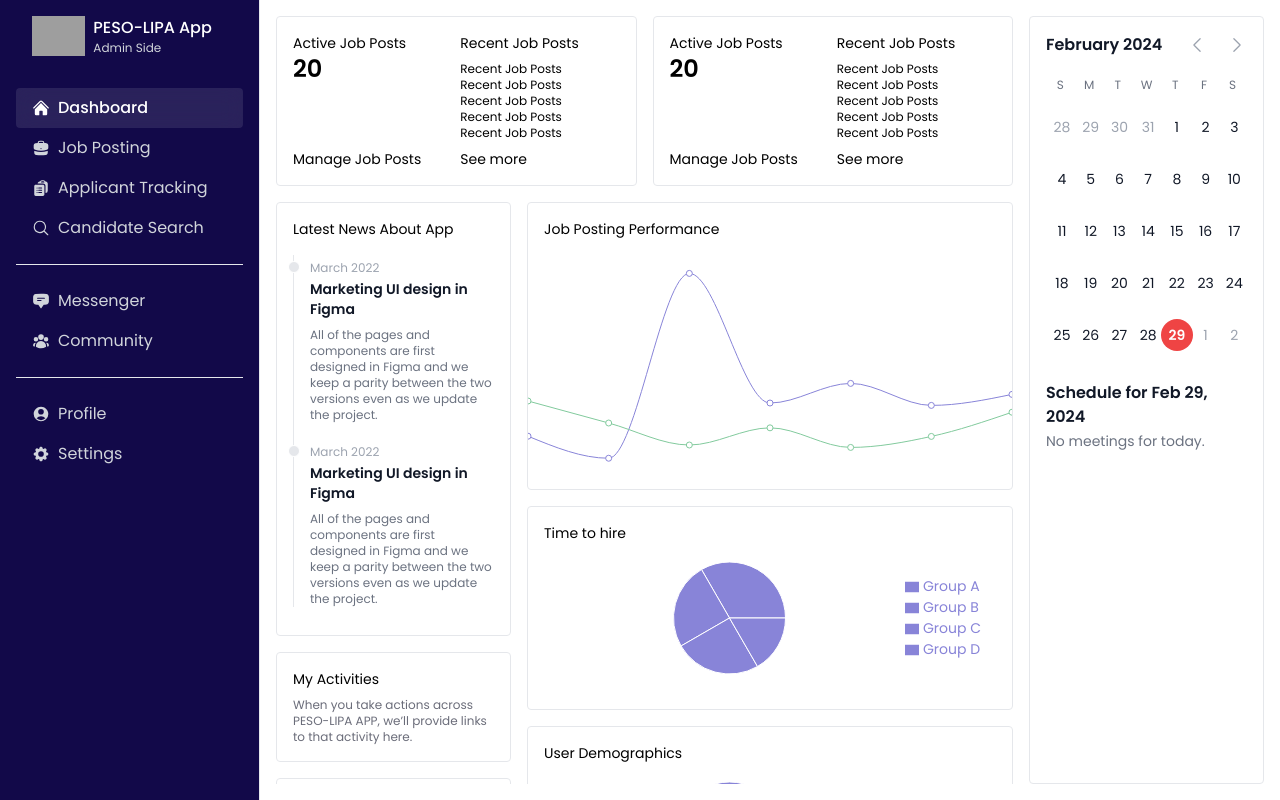
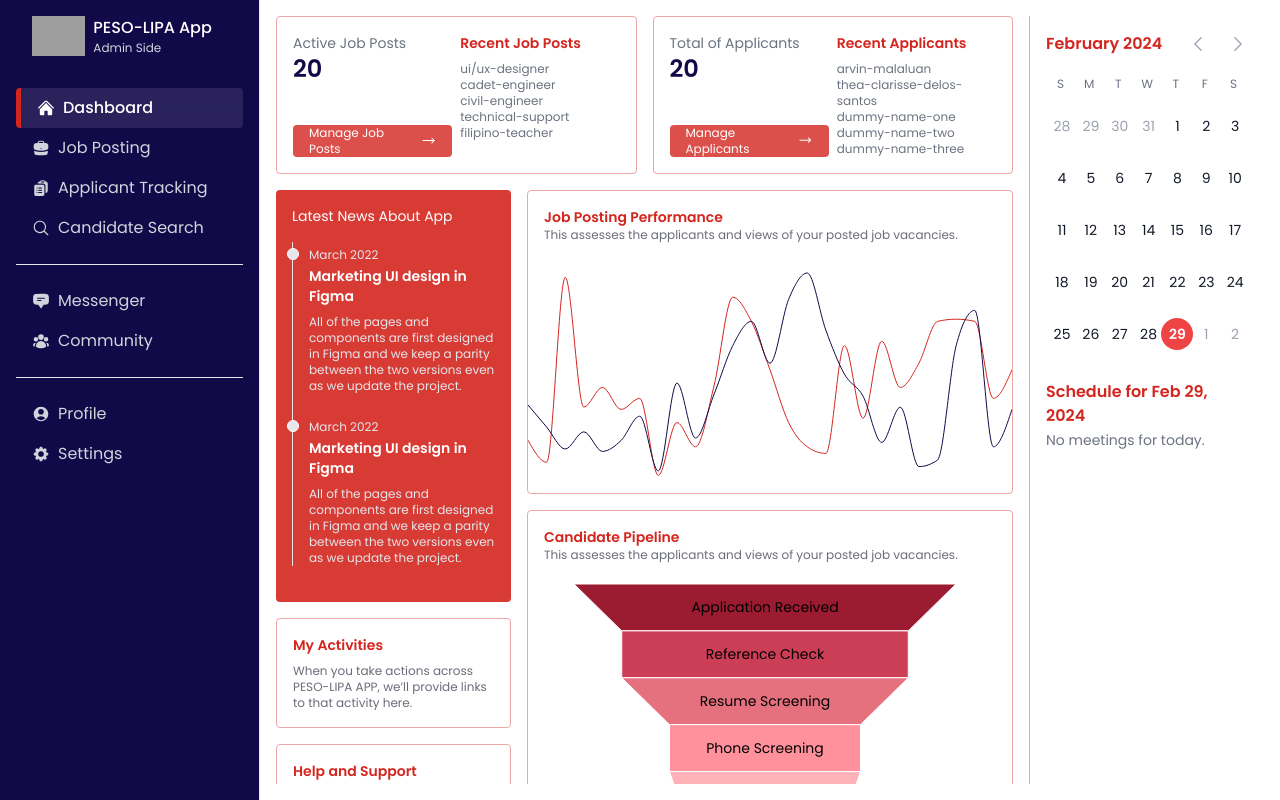
Before and after one commit to arvinmalaluan/project-peso-lipa.online, a React (Vite) app in the folder client/: page /dashboard in a window 1280 px wide. Built offline with nearby package versions, Linux system fonts and the light colour scheme; grey boxes are pictures that could not be loaded.

Commit message:
applying-color-theme-recruiters-dashboard

```diff
--- /dev/null
+++ b/client/src/assets/dummy/dummy_dashboard.js
@@ -0,0 +1,15 @@
+export const dummy_applicants = [
+  "arvin-malaluan",
+  "thea-clarisse-delos-santos",
+  "dummy-name-one",
+  "dummy-name-two",
+  "dummy-name-three",
+];
+
+export const dummy_job_post = [
+  "ui/ux-designer",
+  "cadet-engineer",
+  "civil-engineer",
+  "technical-support",
+  "filipino-teacher",
+];
--- /dev/null
+++ b/client/src/assets/dummy/dummy_data_charts.js
@@ -0,0 +1,29 @@
+export const line_data = [
+  { job_post: "UI/UX Designer", applicants: 4000, views: 2400 },
+  { job_post: "Software Engineer", applicants: 3000, views: 1398 },
+  { job_post: "Data Scientist", applicants: 2000, views: 9800 },
+  { job_post: "Web Developer", applicants: 2780, views: 3908 },
+  { job_post: "Product Manager", applicants: 1890, views: 4800 },
+  { job_post: "Marketing Specialist", applicants: 2390, views: 3800 },
+  { job_post: "Project Manager", applicants: 3490, views: 4300 },
+  { job_post: "Frontend Developer", applicants: 1000, views: 800 },
+  { job_post: "Backend Developer", applicants: 5000, views: 3200 },
+  { job_post: "DevOps Engineer", applicants: 2500, views: 2100 },
+  { job_post: "UI/UX Designer", applicants: 4500, views: 4900 },
+  { job_post: "Software Engineer", applicants: 6700, views: 8900 },
+  { job_post: "Data Scientist", applicants: 7800, views: 7800 },
+  { job_post: "Web Developer", applicants: 5900, views: 5600 },
+  { job_post: "Product Manager", applicants: 8800, views: 3200 },
+  { job_post: "Marketing Specialist", applicants: 10000, views: 2100 },
+  { job_post: "Project Manager", applicants: 7400, views: 1800 },
+  { job_post: "Frontend Developer", applicants: 5400, views: 6700 },
+  { job_post: "Backend Developer", applicants: 4400, views: 3400 },
+  { job_post: "DevOps Engineer", applicants: 2300, views: 6900 },
+  { job_post: "UI/UX Designer", applicants: 3900, views: 4800 },
+  { job_post: "Software Engineer", applicants: 1200, views: 5900 },
+  { job_post: "Data Scientist", applicants: 1500, views: 7800 },
+  { job_post: "Web Developer", applicants: 6700, views: 7900 },
+  { job_post: "Product Manager", applicants: 8300, views: 7800 },
+  { job_post: "Marketing Specialist", applicants: 2100, views: 4300 },
+  { job_post: "Project Manager", applicants: 3800, views: 5600 },
+];
--- /dev/null
+++ b/client/src/components/charts/MyBarChart.jsx
@@ -0,0 +1,76 @@
+import React from "react";
+import {
+  FunnelChart,
+  ResponsiveContainer,
+  Legend,
+  Funnel,
+  LabelList,
+  Tooltip,
+} from "recharts";
+
+const data = [
+  {
+    value: 120,
+    name: "Application Received",
+    fill: "#9b1c31",
+  },
+  {
+    value: 90,
+    name: "Reference Check",
+    fill: "#cc3d56",
+  },
+  {
+    value: 90,
+    name: "Resume Screening",
+    fill: "#e5707e",
+  },
+  {
+    value: 60,
+    name: "Phone Screening",
+    fill: "#ff919d",
+  },
+  {
+    value: 60,
+    name: "Offer Extended",
+    fill: "#ffb1b8",
+  },
+  {
+    value: 50,
+    name: "Interview Scheduled",
+    fill: "#d86f78",
+  },
+  {
+    value: 50,
+    name: "Offer Accepted",
+    fill: "#ffcccc", // Lightest shade of red
+  },
+  {
+    value: 30,
+    name: "Interview Conducted",
+    fill: "#ff7f91", // Medium-light shade of red
+  },
+  {
+    value: 30,
+    name: "Onboarding",
+    fill: "#ff5a6b", // Medium-dark shade of red
+  },
+];
+
+export const MyBarChart = () => {
+  return (
+    <ResponsiveContainer width="100%" height="100%">
+      <FunnelChart width={730} height={250}>
+        <Tooltip />
+        <Funnel dataKey="value" data={data} isAnimationActive>
+          <LabelList
+            position="insideEnd"
+            fill="#000"
+            stroke="none"
+            dataKey="name"
+            fontSize={14}
+          />
+        </Funnel>
+      </FunnelChart>
+    </ResponsiveContainer>
+  );
+};
--- a/client/src/components/charts/MyLineChart.jsx
+++ b/client/src/components/charts/MyLineChart.jsx
@@ -9,53 +9,25 @@
   Legend,
   ResponsiveContainer,
 } from "recharts";
+import { line_data } from "../../assets/dummy/dummy_data_charts";
 
-const data = [
-  {
-    name: "Page A",
-    uv: 4000,
-    pv: 2400,
-    amt: 2400,
-  },
-  {
-    name: "Page B",
-    uv: 3000,
-    pv: 1398,
-    amt: 2210,
-  },
-  {
-    name: "Page C",
-    uv: 2000,
-    pv: 9800,
-    amt: 2290,
-  },
-  {
-    name: "Page D",
-    uv: 2780,
-    pv: 3908,
-    amt: 2000,
-  },
-  {
-    name: "Page E",
-    uv: 1890,
-    pv: 4800,
-    amt: 2181,
-  },
-  {
-    name: "Page F",
-    uv: 2390,
-    pv: 3800,
-    amt: 2500,
-  },
-  {
-    name: "Page G",
-    uv: 3490,
-    pv: 4300,
-    amt: 2100,
-  },
-];
+const CustomTooltip = ({ active, payload, label }) => {
+  if (active && payload && payload.length) {
+    return (
+      <div className="p-4 bg-white border border-gray-300 rounded">
+        <p className="mb-2 font-semibold">{`Job Post: ${payload[0].payload.job_post}`}</p>
+        <p className="text-sm">{`Applicants: ${payload[0].payload.applicants}`}</p>
+        <p className="text-sm ">{`Views: ${payload[0].payload.views}`}</p>
+      </div>
+    );
+  }
+
+  return null;
+};
 
 export const MyLineChart = () => {
+  const data = line_data;
+
   return (
     <ResponsiveContainer width="100%" height="100%">
       <LineChart
@@ -69,14 +41,21 @@
           bottom: 0,
         }}
       >
-        <Tooltip />
+        <Tooltip content={<CustomTooltip />} />
+
         <Line
           type="monotone"
-          dataKey="pv"
-          stroke="#8884d8"
+          dataKey="views"
+          stroke="rgba(212, 37, 30, 1)"
+          dot={false}
           activeDot={{ r: 8 }}
         />
-        <Line type="monotone" dataKey="uv" stroke="#82ca9d" />
+        <Line
+          type="monotone"
+          dataKey="applicants"
+          stroke="rgba(18, 9, 73, 1)"
+          dot={false}
+        />
       </LineChart>
     </ResponsiveContainer>
   );
--- a/client/src/components/ui-kits/Calendar.jsx
+++ b/client/src/components/ui-kits/Calendar.jsx
@@ -96,7 +96,7 @@
           <div className="col-span-2">
             {/* Heading */}
             <div className="flex items-center">
-              <h2 className="flex-auto font-semibold text-gray-900">
+              <h2 className="flex-auto font-semibold text-primary-900">
                 {format(firstDayCurrentMonth, "MMMM yyyy")}
               </h2>
               <button
@@ -208,7 +208,7 @@
           </div>
 
           <section className="col-span-2 mt-4">
-            <h2 className="font-semibold text-gray-900">
+            <h2 className="font-semibold text-primary-900">
               Schedule for{" "}
               <time dateTime={format(selectedDay, "yyyy-MM-dd")}>
                 {format(selectedDay, "MMM dd, yyy")}
--- a/client/src/index.css
+++ b/client/src/index.css
@@ -45,6 +45,7 @@
   backdrop-filter: blur(10px); /* Apply blur for glass effect */
   -webkit-backdrop-filter: blur(10px); /* Safari compatibility */
   box-shadow: inset 0 0 0 rgba(0, 0, 0, 0.2); /* Add subtle inner shadow for depth */
+  border-left: 5px solid rgba(212, 37, 30, 1);
 }
 
 .logo-height {
--- a/client/src/pages/recruiter/R_Home.jsx
+++ b/client/src/pages/recruiter/R_Home.jsx
@@ -4,6 +4,17 @@
 import { MyPieChart } from "../../components/charts/MyPieChart";
 import { MyLineChart } from "../../components/charts/MyLineChart";
 import SideNavRecru from "../../components/SideNavRecru";
+import svgExports from "../../assets/svg/exports";
+
+import {
+  dummy_applicants,
+  dummy_job_post,
+} from "../../assets/dummy/dummy_dashboard";
+import { MyBarChart } from "../../components/charts/MyBarChart";
+
+function MyRecents(props) {
+  return <p className="text-xs text-gray-500">{props.content}</p>;
+}
 
 const R_Home = () => {
   return (
@@ -14,76 +25,88 @@
         <div className="grid h-full grid-cols-12 gap-4 p-4">
           <div className="col-span-9 overflow-y-scroll no-scrollbar">
             <div className="grid items-start grid-cols-12 gap-4 h-100 w-100">
-              <div className="flex items-start h-full col-span-6 gap-2 p-4 border rounded">
-                <div className="flex flex-col justify-between w-full h-full ">
+              <div className="flex items-start h-full col-span-6 gap-2 p-4 border rounded border-primary-300">
+                <div className="flex flex-col items-start justify-between w-full h-full ">
                   <div>
-                    <p className="text-sm">Active Job Posts</p>
-                    <p className="text-2xl font-semibold">20</p>
+                    <p className="text-sm text-gray-500">Active Job Posts</p>
+                    <p className="text-2xl font-semibold text-secondary-900">
+                      20
+                    </p>
                   </div>
-                  <p className="text-sm ">Manage Job Posts</p>
+                  <button className="flex items-center h-8 gap-2 px-4 text-xs text-white rounded bg-primary-700 text-start hover:bg-primary-900">
+                    <span>Manage Job Posts</span>
+                    <div className="w-4 h-4">
+                      <svgExports.LongArrowRight />
+                    </div>
+                  </button>
                 </div>
 
                 <div className="w-full">
-                  <p className="text-sm">Recent Job Posts</p>
-                  <p className="mt-2 text-xs">Recent Job Posts</p>
-                  <p className="text-xs">Recent Job Posts</p>
-                  <p className="text-xs">Recent Job Posts</p>
-                  <p className="text-xs">Recent Job Posts</p>
-                  <p className="text-xs">Recent Job Posts</p>
-                  <p className="mt-2 text-sm">See more</p>
+                  <p className="mb-2 text-sm font-semibold text-primary-900">
+                    Recent Job Posts
+                  </p>
+                  {dummy_job_post.map((item, index) => {
+                    return <MyRecents content={item} key={index} />;
+                  })}
                 </div>
               </div>
 
-              <div className="flex items-start h-full col-span-6 gap-2 p-4 border rounded">
-                <div className="flex flex-col justify-between w-full h-full ">
+              <div className="flex items-start h-full col-span-6 gap-2 p-4 border rounded border-primary-300">
+                <div className="flex flex-col items-start justify-between w-full h-full ">
                   <div>
-                    <p className="text-sm">Active Job Posts</p>
-                    <p className="text-2xl font-semibold">20</p>
+                    <p className="text-sm text-gray-500">Total of Applicants</p>
+                    <p className="text-2xl font-semibold text-secondary-900">
+                      20
+                    </p>
                   </div>
-                  <p className="text-sm ">Manage Job Posts</p>
+                  <button className="flex items-center h-8 gap-2 px-4 text-xs text-white rounded bg-primary-700 text-start hover:bg-primary-900">
+                    <span>Manage Applicants</span>
+                    <div className="w-4 h-4">
+                      <svgExports.LongArrowRight />
+                    </div>
+                  </button>
                 </div>
 
                 <div className="w-full">
-                  <p className="text-sm">Recent Job Posts</p>
-                  <p className="mt-2 text-xs">Recent Job Posts</p>
-                  <p className="text-xs">Recent Job Posts</p>
-                  <p className="text-xs">Recent Job Posts</p>
-                  <p className="text-xs">Recent Job Posts</p>
-                  <p className="text-xs">Recent Job Posts</p>
-                  <p className="mt-2 text-sm">See more</p>
+                  <p className="mb-2 text-sm font-semibold text-primary-900">
+                    Recent Applicants
+                  </p>
+                  {dummy_applicants.map((item, index) => {
+                    return <MyRecents content={item} key={index} />;
+                  })}
                 </div>
               </div>
             </div>
 
             <div className="grid items-start grid-cols-12 gap-4 mt-4 h-100 w-100 ">
               <div className="flex flex-col h-full col-span-4 gap-4">
-                <div className="p-4 border rounded">
-                  <p className="text-sm">Latest News About App</p>
+                <div className="p-4 rounded bg-primary-800">
+                  <p className="text-sm text-white">Latest News About App</p>
 
                   <ol className="relative mt-4 border-gray-200 border-s dark:border-gray-700">
-                    <li className="mb-4 ms-4">
+                    <li className="mb-5 ms-4">
                       <div className="absolute w-3 h-3 bg-gray-200 rounded-full mt-1.5 -start-1.5 border border-white dark:border-gray-900 dark:bg-gray-700"></div>
-                      <time className="mb-1 text-xs font-normal leading-none text-gray-400 dark:text-gray-500">
+                      <time className="mb-1 text-xs font-normal leading-none text-gray-200 dark:text-gray-500">
                         March 2022
                       </time>
-                      <h3 className="text-sm font-semibold text-gray-900 dark:text-white">
+                      <h3 className="text-sm font-semibold text-white dark:text-white">
                         Marketing UI design in Figma
                       </h3>
-                      <p className="mt-2 text-xs font-normal text-gray-500 dark:text-gray-400">
+                      <p className="mt-2 text-xs font-normal text-gray-200 dark:text-gray-400">
                         All of the pages and components are first designed in
                         Figma and we keep a parity between the two versions even
                         as we update the project.
                       </p>
                     </li>
-                    <li className="mb-3 ms-4">
+                    <li className="mb-5 ms-4">
                       <div className="absolute w-3 h-3 bg-gray-200 rounded-full mt-1.5 -start-1.5 border border-white dark:border-gray-900 dark:bg-gray-700"></div>
-                      <time className="mb-1 text-xs font-normal leading-none text-gray-400 dark:text-gray-500">
+                      <time className="mb-1 text-xs font-normal leading-none text-gray-200 dark:text-gray-500">
                         March 2022
                       </time>
-                      <h3 className="text-sm font-semibold text-gray-900 dark:text-white">
+                      <h3 className="text-sm font-semibold text-white dark:text-white">
                         Marketing UI design in Figma
                       </h3>
-                      <p className="mt-2 text-xs font-normal text-gray-500 dark:text-gray-400">
+                      <p className="mt-2 text-xs font-normal text-gray-200 dark:text-gray-400">
                         All of the pages and components are first designed in
                         Figma and we keep a parity between the two versions even
                         as we update the project.
@@ -92,16 +115,20 @@
                   </ol>
                 </div>
 
-                <div className="h-full p-4 border rounded">
-                  <p className="text-sm">My Activities</p>
+                <div className="h-full p-4 border rounded border-primary-300">
+                  <p className="text-sm font-semibold text-primary-900">
+                    My Activities
+                  </p>
                   <p className="mt-2 text-xs text-darkBackground-500">
                     When you take actions across PESO-LIPA APP, we’ll provide
                     links to that activity here.
                   </p>
                 </div>
 
-                <div className="p-4 border rounded">
-                  <p className="text-sm">Help and Support</p>
+                <div className="p-4 border rounded border-primary-300">
+                  <p className="text-sm font-semibold text-primary-900">
+                    Help and Support
+                  </p>
 
                   <p className="mt-2 text-xs text-darkBackground-500">
                     If you need assistance or have any questions, our support
@@ -110,14 +137,18 @@
                   </p>
 
                   <p className="mt-4 text-xs">
-                    <span className="font-medium">Email: </span>{" "}
+                    <span className="font-medium text-primary-900">
+                      Email:{" "}
+                    </span>{" "}
                     <a href="" className="text-normal">
                       support@example.com
                     </a>
                   </p>
 
                   <p className="text-xs">
-                    <span className="font-medium">Phone: </span>{" "}
+                    <span className="font-medium text-primary-900">
+                      Phone:{" "}
+                    </span>{" "}
                     <a href="" className="text-normal">
                       +1 (123) 456-7890
                     </a>
@@ -136,32 +167,40 @@
               </div>
 
               <div className="flex flex-col h-full col-span-8 gap-4">
-                <div className="border rounded">
-                  <p className="px-4 pt-4 text-sm">Job Posting Performance</p>
+                <div className="border rounded border-primary-300">
+                  <p className="px-4 pt-4 text-sm font-semibold text-primary-900 ">
+                    Job Posting Performance
+                  </p>
+                  <p className="px-4 text-xs text-darkBackground-500">
+                    This assesses the applicants and views of your posted job
+                    vacancies.
+                  </p>
                   <div className="h-[250px] w-100">
                     <MyLineChart />
                   </div>
                 </div>
 
-                <div className="flex flex-col gap-4">
-                  <div className="p-4 border rounded">
-                    <p className="text-sm">Time to hire</p>
-                    <div className="h-[150px]">
-                      <MyPieChart />
+                <div className="flex flex-col h-full gap-4">
+                  <div className="flex flex-col h-full p-4 border rounded border-primary-300">
+                    <div className="h-100">
+                      <p className="text-sm font-semibold text-primary-900">
+                        Candidate Pipeline
+                      </p>
+                      <p className="text-xs text-darkBackground-500">
+                        This assesses the applicants and views of your posted
+                        job vacancies.
+                      </p>
                     </div>
-                  </div>
-
-                  <div className="p-4 border rounded">
-                    <p className="text-sm">User Demographics</p>
-                    <div className="h-[150px]">
-                      <MyPieChart />
+                    <div className="h-full pt-4">
+                      <MyBarChart />
                     </div>
                   </div>
                 </div>
               </div>
             </div>
           </div>
-          <div className="col-span-3 border rounded ">
+
+          <div className="col-span-3 overflow-hidden border-l border-primary-300 ">
             <Calendar />
           </div>
         </div>
```
